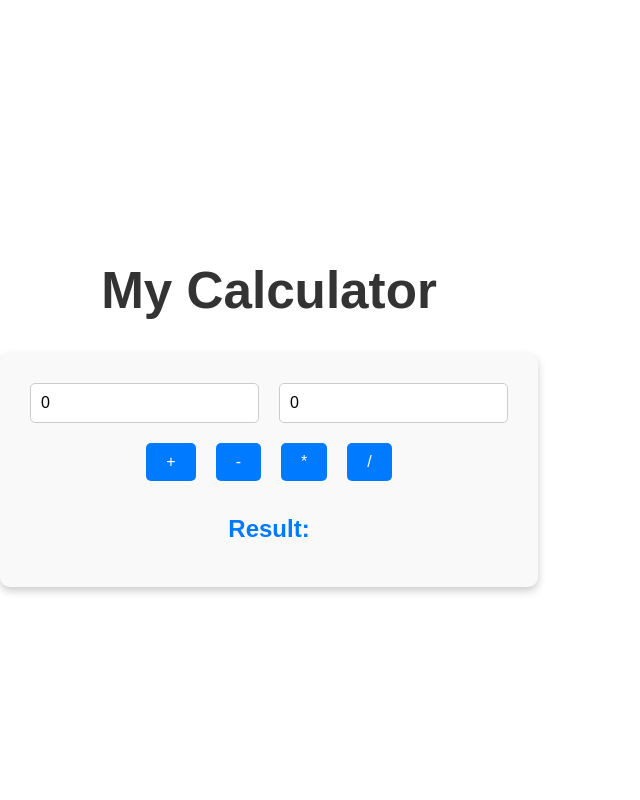
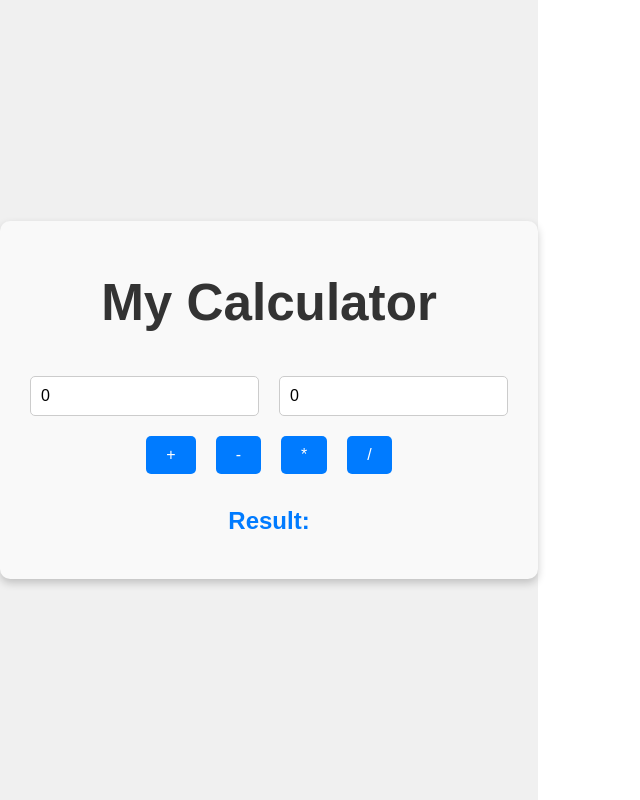
Before and after one commit to jameshurboda/my_project, a React (Vite) app: page / in a window 1280 px wide. Shown: the whole page, without its empty margins (0-640 px from the left). Built offline with nearby package versions, Linux system fonts and the light colour scheme.

Commit message:
Update App.jsx

```diff
--- a/src/App.jsx
+++ b/src/App.jsx
@@ -122,9 +122,22 @@ function App() {
   }
 
   return (
-    <div style={{ textAlign: "center", marginTop: "50px", fontFamily: "Arial, sans-serif" }}>
-      <h1 style={{ color: "#333" }}>My Calculator</h1>
-      <div style={{ display: "inline-block", padding: "20px", borderRadius: "10px", boxShadow: "0 4px 8px rgba(0, 0, 0, 0.2)", backgroundColor: "#f9f9f9" }}>
+    <div style={{
+      display: "flex",
+      justifyContent: "center",
+      alignItems: "center",
+      height: "100vh",
+      fontFamily: "Arial, sans-serif",
+      backgroundColor: "#f0f0f0"
+    }}>
+      <div style={{
+        textAlign: "center",
+        padding: "20px",
+        borderRadius: "10px",
+        boxShadow: "0 4px 8px rgba(0, 0, 0, 0.2)",
+        backgroundColor: "#f9f9f9"
+      }}>
+        <h1 style={{ color: "#333" }}>My Calculator</h1>
         <input
           type="number"
           value={num1}
```
